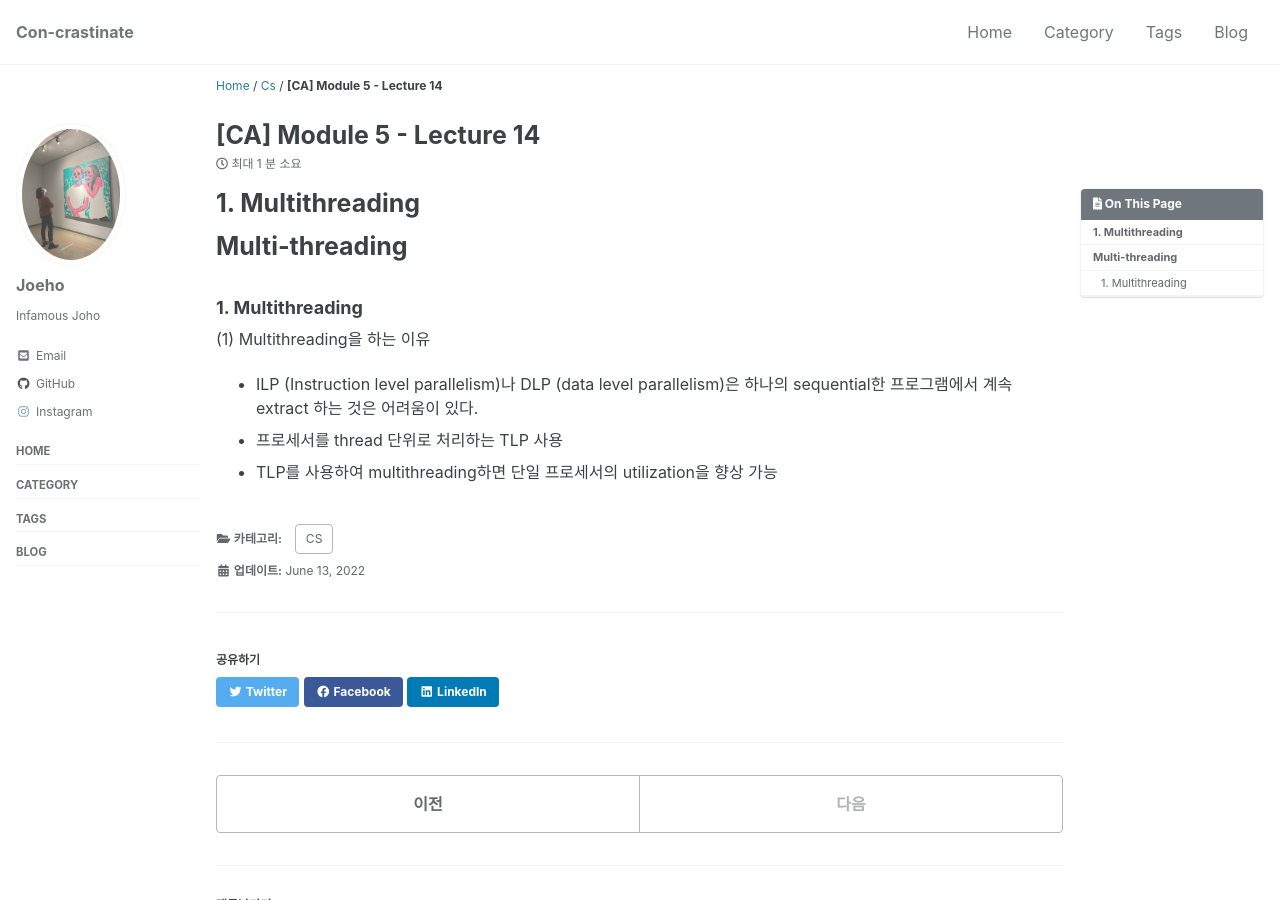
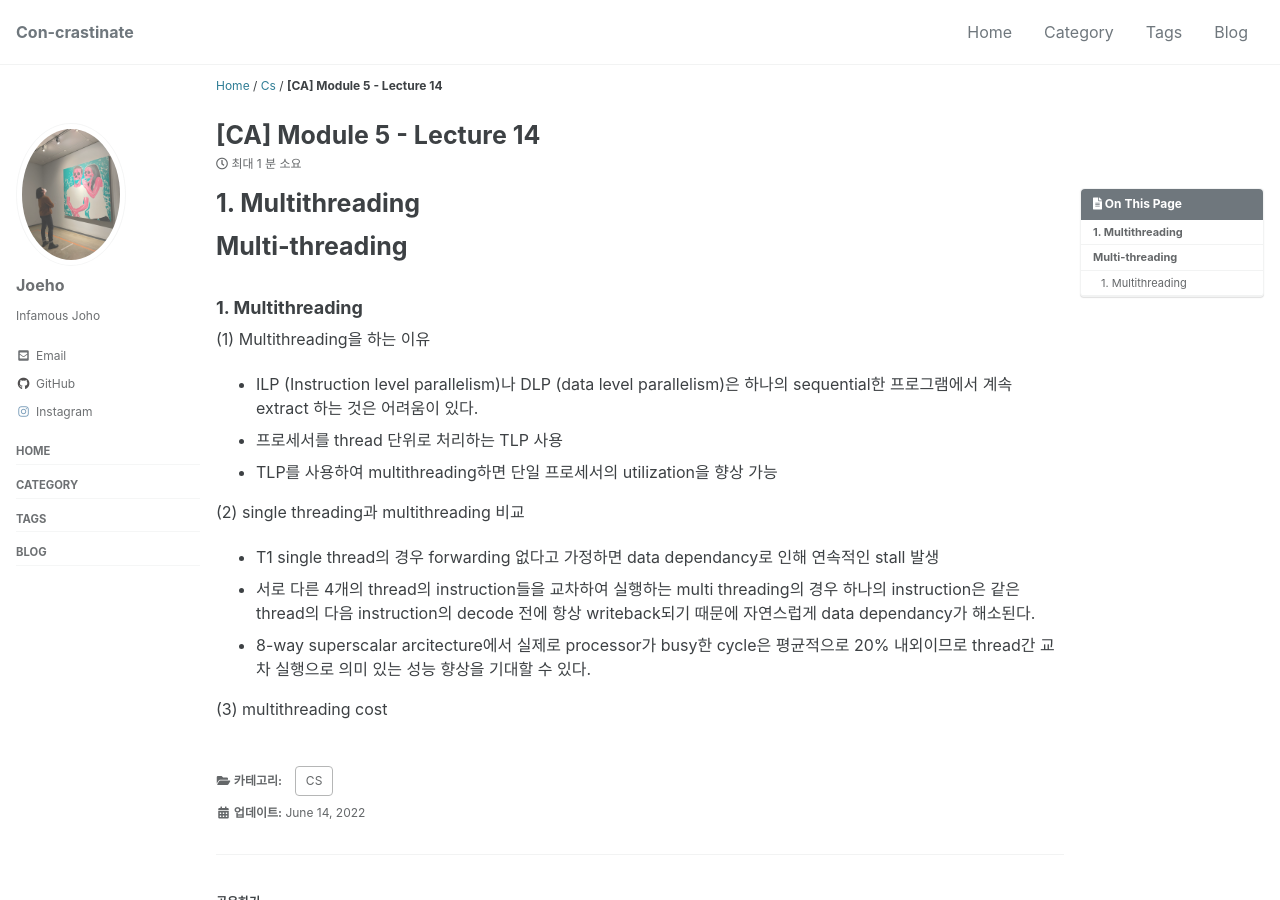
Before and after one commit to joeholee/joeholee.github.io, a Jekyll site: the page built from _posts/2022-06-13-ca-fourteenth.md, in a window 1280 px wide and 900 px high. Built offline with Jekyll 4.4.1, drawn with Linux system fonts in a browser that asks for light colours; cached includes are drawn as plain includes; some web fonts are replaced; comment, search, counter and statistics services are not loaded.

Commit message:
Update 2022-06-13-ca-fourteenth.md

```diff
--- a/_posts/2022-06-13-ca-fourteenth.md
+++ b/_posts/2022-06-13-ca-fourteenth.md
@@ -13,7 +13,7 @@ toc: true
 toc_sticky: true
 
 date: 2022-06-13
-last_modified_at: 2022-06-13
+last_modified_at: 2022-06-14
 ---
 
 # 1. Multithreading
@@ -27,3 +27,10 @@ last_modified_at: 2022-06-13
 - ILP (Instruction level parallelism)나  DLP (data level parallelism)은 하나의 sequential한 프로그램에서 계속 extract 하는 것은 어려움이 있다.
 - 프로세서를 thread 단위로 처리하는 TLP 사용
 - TLP를 사용하여 multithreading하면 단일 프로세서의 utilization을 향상 가능
+
+(2) single threading과 multithreading 비교
+- T1 single thread의 경우 forwarding 없다고 가정하면 data dependancy로 인해 연속적인 stall 발생
+- 서로 다른 4개의 thread의 instruction들을 교차하여 실행하는 multi threading의 경우 하나의 instruction은 같은 thread의 다음 instruction의 decode 전에 항상 writeback되기 때문에 자연스럽게 data dependancy가 해소된다.
+- 8-way superscalar arcitecture에서 실제로 processor가 busy한 cycle은 평균적으로 20% 내외이므로 thread간 교차 실행으로 의미 있는 성능 향상을 기대할 수 있다.
+
+(3) multithreading cost
```
